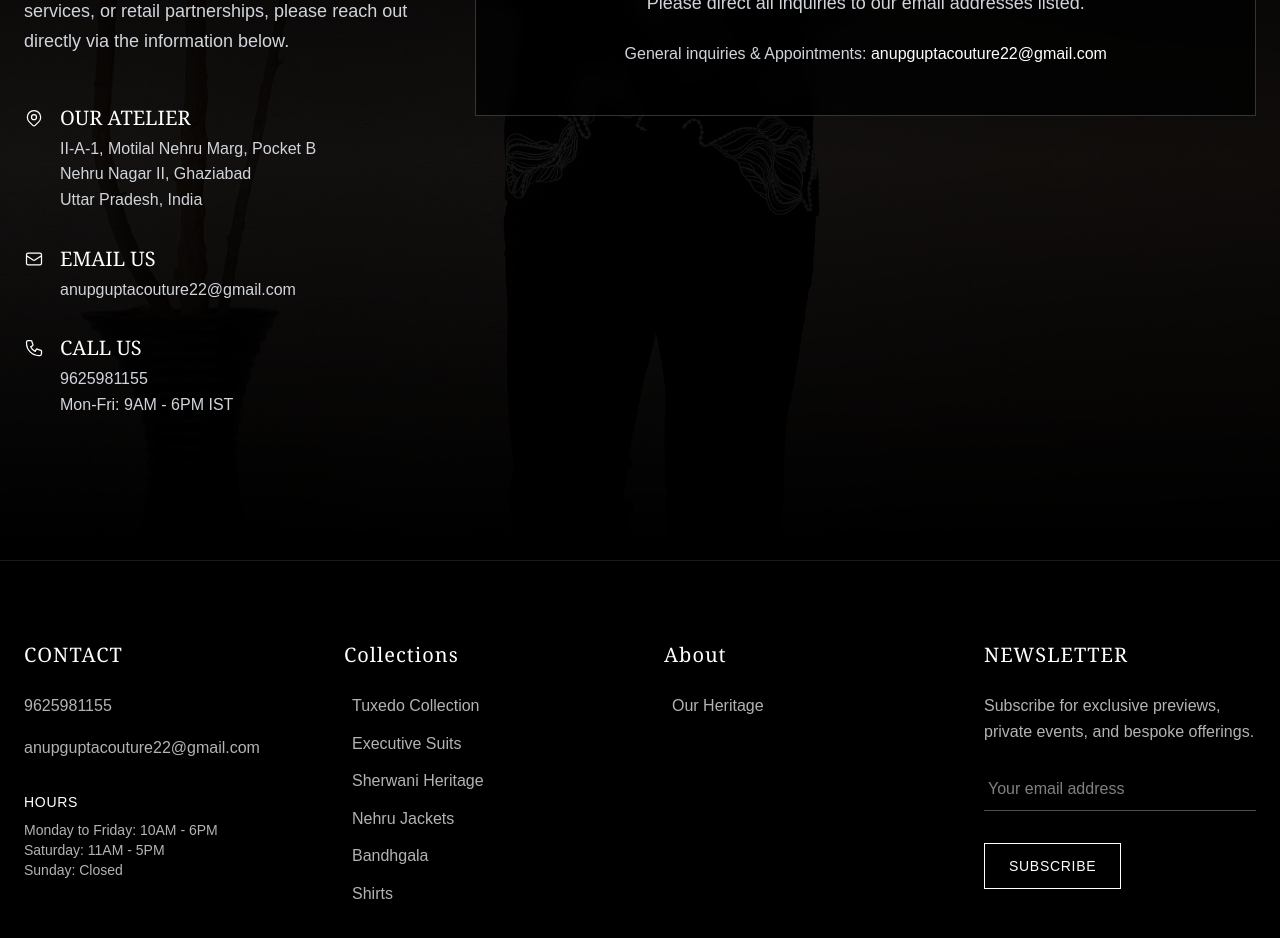
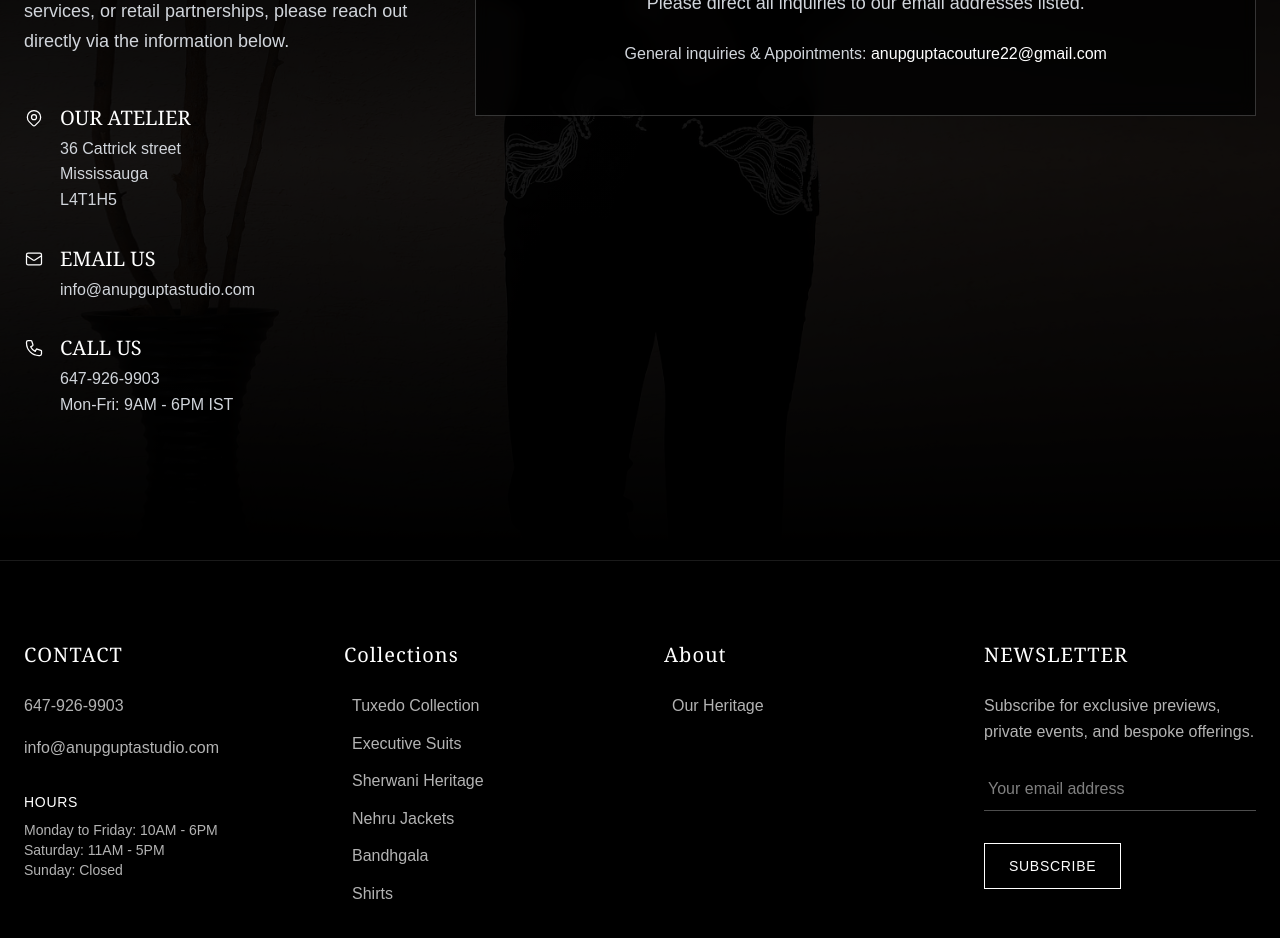
Before and after one commit to iamarjunm/anup-gupta, a Next.js app: page /contact in a window 1280 px wide. Shown: the part 320-1258 px from the top of the page. Built offline with nearby package versions, Linux system fonts and the light colour scheme; no server answers.

Commit message:
contact details changed

```diff
--- a/src/app/about/page.jsx
+++ b/src/app/about/page.jsx
@@ -1,6 +1,7 @@
 'use client'
 import { motion } from 'framer-motion'
 import Image from 'next/image'
+import Link from 'next/link'
 
 export default function AboutPage() {
   const fadeIn = {
@@ -130,13 +131,17 @@ export default function AboutPage() {
               Our commitment to quality extends to every thread. We meticulously source the finest fabrics and employ traditional techniques alongside contemporary tailoring methods to ensure durability, comfort, and an impeccable finish. Every piece from Anup Gupta is designed to be cherished, an heirloom in the making.
             </p>
             <div className="pt-6 md:pt-8">
-              <motion.button
-                whileHover={{ backgroundColor: '#ffffff', color: '#000000', borderColor: '#ffffff' }}
-                whileTap={{ scale: 0.98 }}
-                className="px-6 py-3 md:px-8 md:py-4 border border-white text-white text-sm tracking-widest uppercase transition-colors duration-300"
+              {/* REMOVE legacyBehavior and the inner <a> tag, apply props directly to Link */}
+              <Link
+                href="/shop"
+                className="inline-block px-6 py-3 md:px-8 md:py-4 border border-white text-white text-sm tracking-widest uppercase transition-colors duration-300"
+                // You can add motion props directly here
+                // Note: motion.custom is an alternative if you need to pass a ref and custom element
+                // For simple animations, applying them directly to Link might work
+                // If you encounter issues, wrap Link inside motion.div or motion.span
               >
                 EXPLORE OUR COLLECTIONS
-              </motion.button>
+              </Link>
             </div>
           </motion.div>
           {/* Image 3: Anup Gupta (e.g., close-up, or interacting with a hand-painted shirt) */}
--- a/src/app/contact/page.jsx
+++ b/src/app/contact/page.jsx
@@ -45,9 +45,9 @@ export default function ContactPage() {
               </div>
               <div>
                 <h4 className="text-xl font-serif mb-1">OUR ATELIER</h4>
-                <p className="text-gray-300">II-A-1, Motilal Nehru Marg, Pocket B</p>
-                <p className="text-gray-300">Nehru Nagar II, Ghaziabad</p>
-                <p className="text-gray-300">Uttar Pradesh, India</p>
+                <p className="text-gray-300">36 Cattrick street</p>
+                <p className="text-gray-300">Mississauga </p>
+                <p className="text-gray-300">L4T1H5</p>
               </div>
             </div>
 
@@ -59,7 +59,7 @@ export default function ContactPage() {
               </div>
               <div>
                 <h4 className="text-xl font-serif mb-1">EMAIL US</h4>
-                <p className="text-gray-300">anupguptacouture22@gmail.com</p>
+                <p className="text-gray-300">info@anupguptastudio.com</p>
               </div>
             </div>
 
@@ -71,7 +71,7 @@ export default function ContactPage() {
               </div>
               <div>
                 <h4 className="text-xl font-serif mb-1">CALL US</h4>
-                <p className="text-gray-300">9625981155</p>
+                <p className="text-gray-300">647-926-9903</p>
                 <p className="text-gray-300">Mon-Fri: 9AM - 6PM IST</p>
               </div>
             </div>
--- a/src/components/Footer.jsx
+++ b/src/components/Footer.jsx
@@ -49,10 +49,10 @@ export default function LuxuryFooter() {
             <h3 className="text-xl font-serif mb-6 tracking-wider">CONTACT</h3>
             <address className="not-italic space-y-4">
               <p className="text-white/70 hover:text-white transition-colors">
-                9625981155
+                647-926-9903
               </p>
               <p className="text-white/70 hover:text-white transition-colors">
-                anupguptacouture22@gmail.com
+                info@anupguptastudio.com
               </p>
             </address>
 
```
